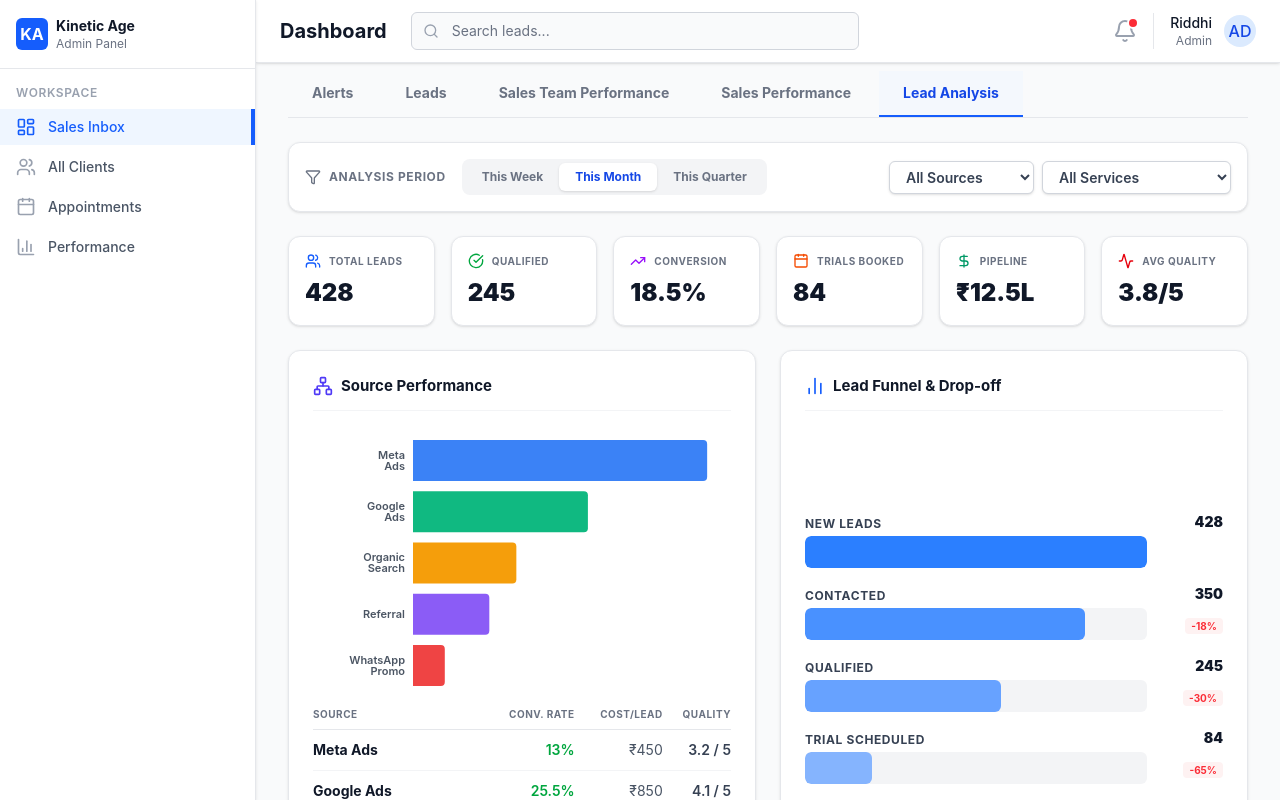
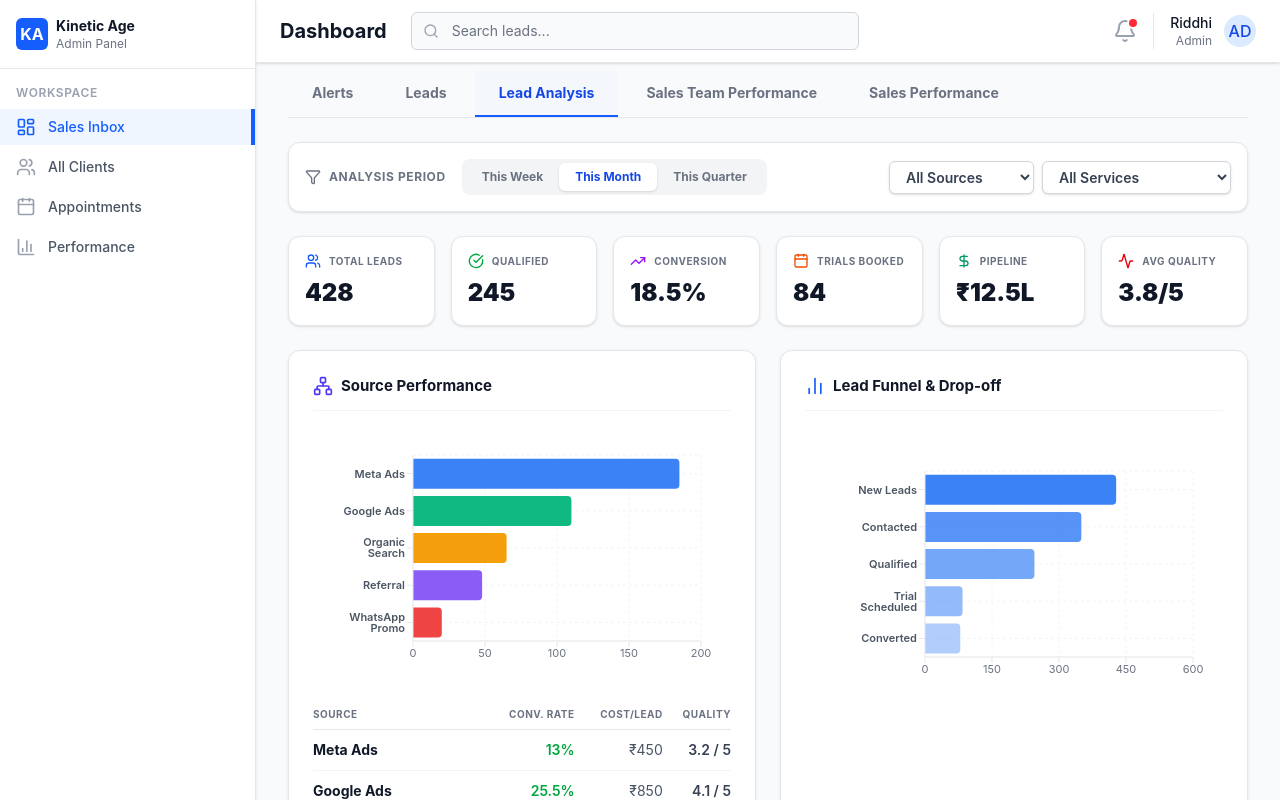
Before and after one commit to vidula18/kinetic-dashboard, a React (Vite) app: page / in a window 1280 px wide. Both pictures are taken after a click on the button "Lead Analysis". Built offline with nearby package versions, Linux system fonts and the light colour scheme.

Commit message:
Move Lead Analysis tab and ensure graphs are deployed

```diff
--- a/src/App.tsx
+++ b/src/App.tsx
@@ -141,6 +141,13 @@ export default function App() {
               Leads
             </button>
             <button
+              onClick={() => setActiveTab('LeadAnalysis')}
+              className={`px-6 py-3 text-sm font-bold transition-all whitespace-nowrap border-b-2 ${
+                activeTab === 'LeadAnalysis' ? 'border-blue-600 text-blue-700 bg-blue-50/50' : 'border-transparent text-gray-500 hover:text-gray-900 hover:border-gray-300'
+              }`}>
+              Lead Analysis
+            </button>
+            <button
               onClick={() => setActiveTab('SalesTeamPerformance')}
               className={`px-6 py-3 text-sm font-bold transition-all whitespace-nowrap border-b-2 ${
                 activeTab === 'SalesTeamPerformance' ? 'border-blue-600 text-blue-700 bg-blue-50/50' : 'border-transparent text-gray-500 hover:text-gray-900 hover:border-gray-300'
@@ -153,13 +160,6 @@ export default function App() {
                 activeTab === 'SalesPerformance' ? 'border-blue-600 text-blue-700 bg-blue-50/50' : 'border-transparent text-gray-500 hover:text-gray-900 hover:border-gray-300'
               }`}>
               Sales Performance
-            </button>
-            <button
-              onClick={() => setActiveTab('LeadAnalysis')}
-              className={`px-6 py-3 text-sm font-bold transition-all whitespace-nowrap border-b-2 ${
-                activeTab === 'LeadAnalysis' ? 'border-blue-600 text-blue-700 bg-blue-50/50' : 'border-transparent text-gray-500 hover:text-gray-900 hover:border-gray-300'
-              }`}>
-              Lead Analysis
             </button>
           </div>
 
--- a/src/components/LeadAnalysis.tsx
+++ b/src/components/LeadAnalysis.tsx
@@ -7,7 +7,7 @@ import {
   MOCK_COMBINATION_METRICS,
   MOCK_FUNNEL_STAGES
 } from '../data/mockAnalysis';
-import { BarChart, Bar, XAxis, YAxis, Tooltip, ResponsiveContainer, Cell } from 'recharts';
+import { BarChart, Bar, XAxis, YAxis, Tooltip, ResponsiveContainer, Cell, CartesianGrid } from 'recharts';
 
 function formatINR(amount: number) {
   if (amount >= 100000) return `₹${(amount / 100000).toFixed(1)}L`;
@@ -16,8 +16,6 @@ function formatINR(amount: number) {
 
 export function LeadAnalysis() {
   const [dateRange, setDateRange] = useState('This Month');
-
-  const maxFunnelCount = Math.max(...MOCK_FUNNEL_STAGES.map(s => s.count));
 
   return (
     <div className="mx-4 sm:mx-6 lg:mx-8 mb-12 mt-4 space-y-6 animate-in fade-in duration-300">
@@ -116,9 +114,10 @@ export function LeadAnalysis() {
 
           <div className="h-64 mb-4">
             <ResponsiveContainer width="100%" height="100%">
-              <BarChart data={MOCK_SOURCE_METRICS} layout="vertical" margin={{ top: 0, right: 0, left: 40, bottom: 0 }}>
-                <XAxis type="number" hide />
-                <YAxis dataKey="source" type="category" axisLine={false} tickLine={false} tick={{ fontSize: 11, fill: '#4b5563', fontWeight: 600 }} />
+              <BarChart data={MOCK_SOURCE_METRICS} layout="vertical" margin={{ top: 20, right: 30, left: 40, bottom: 20 }}>
+                <CartesianGrid strokeDasharray="3 3" horizontal={true} vertical={true} stroke="#f3f4f6" />
+                <XAxis type="number" tick={{ fontSize: 11, fill: '#6b7280' }} axisLine={{ stroke: '#e5e7eb' }} tickLine={{ stroke: '#e5e7eb' }} />
+                <YAxis dataKey="source" type="category" axisLine={{ stroke: '#e5e7eb' }} tickLine={{ stroke: '#e5e7eb' }} tick={{ fontSize: 11, fill: '#4b5563', fontWeight: 600 }} />
                 <Tooltip
                   cursor={{ fill: '#f3f4f6' }}
                   contentStyle={{ borderRadius: '8px', border: '1px solid #e5e7eb', boxShadow: '0 4px 6px -1px rgba(0, 0, 0, 0.1)' }}
@@ -164,34 +163,24 @@ export function LeadAnalysis() {
             <h3 className="text-[15px] font-bold text-gray-900">Lead Funnel & Drop-off</h3>
           </div>
 
-          <div className="flex-1 flex flex-col justify-center space-y-4 py-4">
-            {MOCK_FUNNEL_STAGES.map((stage, idx) => {
-              const widthPct = Math.max(5, (stage.count / maxFunnelCount) * 100);
-              return (
-                <div key={idx} className="flex flex-col">
-                  <div className="flex justify-between items-end mb-1">
-                    <span className="text-xs font-bold text-gray-700 uppercase tracking-wider">{stage.stage}</span>
-                    <span className="text-sm font-black text-gray-900">{stage.count}</span>
-                  </div>
-                  <div className="flex items-center gap-3">
-                    <div className="flex-1 bg-gray-100 h-8 rounded-md overflow-hidden relative">
-                      <div
-                        className="h-full bg-blue-500 rounded-md transition-all duration-500"
-                        style={{ width: `${widthPct}%`, opacity: 1 - (idx * 0.15) }}
-                      />
-                    </div>
-                    {idx > 0 && (
-                      <div className="w-16 text-right">
-                        <span className="text-[10px] font-bold text-red-500 bg-red-50 px-1.5 py-0.5 rounded">
-                          -{stage.dropoffRate}
-                        </span>
-                      </div>
-                    )}
-                    {idx === 0 && <div className="w-16" />}
-                  </div>
-                </div>
-              );
-            })}
+          <div className="h-64 mt-4 mb-4">
+            <ResponsiveContainer width="100%" height="100%">
+              <BarChart data={MOCK_FUNNEL_STAGES} layout="vertical" margin={{ top: 20, right: 30, left: 60, bottom: 20 }}>
+                <CartesianGrid strokeDasharray="3 3" horizontal={true} vertical={true} stroke="#f3f4f6" />
+                <XAxis type="number" tick={{ fontSize: 11, fill: '#6b7280' }} axisLine={{ stroke: '#e5e7eb' }} tickLine={{ stroke: '#e5e7eb' }} />
+                <YAxis dataKey="stage" type="category" axisLine={{ stroke: '#e5e7eb' }} tickLine={{ stroke: '#e5e7eb' }} tick={{ fontSize: 11, fill: '#4b5563', fontWeight: 600 }} />
+                <Tooltip
+                  cursor={{ fill: '#f3f4f6' }}
+                  contentStyle={{ borderRadius: '8px', border: '1px solid #e5e7eb', boxShadow: '0 4px 6px -1px rgba(0, 0, 0, 0.1)' }}
+                  labelStyle={{ fontWeight: 'bold', color: '#111827', marginBottom: '4px' }}
+                />
+                <Bar dataKey="count" name="Leads" fill="#3b82f6" radius={[0, 4, 4, 0]}>
+                  {MOCK_FUNNEL_STAGES.map((_, index) => (
+                    <Cell key={`cell-${index}`} fillOpacity={1 - (index * 0.15)} />
+                  ))}
+                </Bar>
+              </BarChart>
+            </ResponsiveContainer>
           </div>
         </div>
       </div>
--- a/src/components/SalesPerformance.tsx
+++ b/src/components/SalesPerformance.tsx
@@ -1,5 +1,6 @@
 import { useState, useMemo } from 'react';
 import { Sparkles, BarChart2, IndianRupee, Clock, AlertTriangle, TrendingUp, TrendingDown, Filter, X } from 'lucide-react';
+import { BarChart, Bar, XAxis, YAxis, Tooltip, ResponsiveContainer, CartesianGrid, Cell } from 'recharts';
 import { PERF_DATA, type PerfData, type SalespersonPerformance } from '../data/mockPerformance';
 
 const LABEL_COLORS: Record<string, string> = {
@@ -90,7 +91,6 @@ export function SalesPerformance({ onNavigateToLead }: { onNavigateToLead?: (nam
     ...LABEL_KEYS.map(l => ({ label: l, n: slice.labelDist[l] || 0, color: LABEL_COLORS[l] })),
     { label: 'Converted', n: slice.conversions, conv: true }
   ];
-  const fMax = slice.leads || 1;
   const convRate = slice.leads ? Math.round((slice.conversions / slice.leads) * 100) : 0;
 
   const missCount = slice.misses.reminder.length + slice.misses.fresh.length + slice.misses.cold.length;
@@ -203,23 +203,24 @@ export function SalesPerformance({ onNavigateToLead }: { onNavigateToLead?: (nam
             <span className="text-[10px] text-gray-500 font-bold uppercase tracking-wide bg-gray-100 px-2 py-0.5 rounded-full">{PERIOD_LABELS[period]}</span>
           </div>
 
-          <div className="space-y-3 mb-6">
-            {funnelStages.map((st, idx) => (
-              <div key={idx} className="flex items-center text-xs">
-                <span className={`w-20 font-bold ${st.conv ? 'text-green-700' : st.all ? 'text-blue-700' : 'text-gray-600'}`}>{st.label}</span>
-                <div className="flex-1 mx-3 bg-gray-50 rounded-md overflow-hidden flex items-center">
-                  <div
-                    className={`h-6 rounded-r-md transition-all ${st.conv ? 'bg-green-500' : st.all ? 'bg-blue-500' : ''}`}
-                    style={{
-                      width: `${Math.max(2, (st.n / fMax) * 100)}%`,
-                      backgroundColor: st.color,
-                      opacity: st.color ? 0.9 : 1
-                    }}
-                  />
-                </div>
-                <span className={`w-10 text-right font-black ${st.conv ? 'text-green-700' : st.all ? 'text-blue-700' : 'text-gray-900'}`}>{st.n}</span>
-              </div>
-            ))}
+          <div className="h-64 mt-4 mb-4">
+            <ResponsiveContainer width="100%" height="100%">
+              <BarChart data={funnelStages} layout="vertical" margin={{ top: 20, right: 30, left: 80, bottom: 20 }}>
+                <CartesianGrid strokeDasharray="3 3" horizontal={true} vertical={true} stroke="#f3f4f6" />
+                <XAxis type="number" tick={{ fontSize: 11, fill: '#6b7280' }} axisLine={{ stroke: '#e5e7eb' }} tickLine={{ stroke: '#e5e7eb' }} />
+                <YAxis dataKey="label" type="category" axisLine={{ stroke: '#e5e7eb' }} tickLine={{ stroke: '#e5e7eb' }} tick={{ fontSize: 11, fill: '#4b5563', fontWeight: 600 }} />
+                <Tooltip
+                  cursor={{ fill: '#f3f4f6' }}
+                  contentStyle={{ borderRadius: '8px', border: '1px solid #e5e7eb', boxShadow: '0 4px 6px -1px rgba(0, 0, 0, 0.1)' }}
+                  labelStyle={{ fontWeight: 'bold', color: '#111827', marginBottom: '4px' }}
+                />
+                <Bar dataKey="n" name="Leads" radius={[0, 4, 4, 0]}>
+                  {funnelStages.map((entry, index) => (
+                    <Cell key={`cell-${index}`} fill={entry.color || '#e5e7eb'} />
+                  ))}
+                </Bar>
+              </BarChart>
+            </ResponsiveContainer>
           </div>
 
           <div className="bg-gray-50 border border-gray-100 rounded-lg p-3 text-center text-xs font-semibold text-gray-600">
--- a/src/components/SalesTeamPerformance.tsx
+++ b/src/components/SalesTeamPerformance.tsx
@@ -1,7 +1,7 @@
 import { useState } from 'react';
 import { Phone, Clock, Sparkles, ChevronDown, ChevronRight, TrendingUp, TrendingDown } from 'lucide-react';
 import { WEEKLY_CALLERS, type WeeklyCaller } from '../data/mockPerformance';
-import { BarChart, Bar, XAxis, YAxis, Tooltip, ResponsiveContainer } from 'recharts';
+import { BarChart, Bar, XAxis, YAxis, Tooltip, ResponsiveContainer, CartesianGrid, Cell } from 'recharts';
 
 const LABEL_COLORS: Record<string, string> = {
   'Try 1': '#10b981',
@@ -78,17 +78,18 @@ function DayChart({ days }: { days: [string, number][] }) {
   return (
     <div className="h-32 mt-4 w-full">
       <ResponsiveContainer width="100%" height="100%">
-        <BarChart data={chartData} margin={{ top: 10, right: 0, left: -25, bottom: 0 }}>
+        <BarChart data={chartData} margin={{ top: 20, right: 0, left: -25, bottom: 0 }}>
+          <CartesianGrid strokeDasharray="3 3" vertical={false} stroke="#f3f4f6" />
           <XAxis
             dataKey="name"
-            axisLine={false}
-            tickLine={false}
+            axisLine={{ stroke: '#e5e7eb' }}
+            tickLine={{ stroke: '#e5e7eb' }}
             tick={{ fontSize: 10, fill: '#6b7280', fontWeight: 600 }}
             dy={5}
           />
           <YAxis
-            axisLine={false}
-            tickLine={false}
+            axisLine={{ stroke: '#e5e7eb' }}
+            tickLine={{ stroke: '#e5e7eb' }}
             tick={{ fontSize: 10, fill: '#9ca3af', fontWeight: 500 }}
             tickCount={4}
           />
@@ -107,25 +108,28 @@ function DayChart({ days }: { days: [string, number][] }) {
 }
 
 function LabelDistChart({ dist }: { dist: Record<string, number> }) {
-  const total = Object.values(dist).reduce((a, b) => a + b, 0) || 1;
+  const chartData = LABEL_KEYS.map(l => ({ name: l, value: dist[l] || 0, color: LABEL_COLORS[l] }));
+
   return (
-    <div className="space-y-2.5 mt-4">
-      {LABEL_KEYS.map(l => {
-        const n = dist[l] || 0;
-        const pct = Math.max(2, Math.round((n / total) * 100));
-        return (
-          <div key={l} className="flex items-center text-xs">
-            <span className="w-24 font-semibold text-gray-600 truncate" title={l}>{l}</span>
-            <div className="flex-1 mx-3 h-2 bg-gray-100 rounded-full overflow-hidden">
-              <div
-                className="h-full rounded-full"
-                style={{ width: `${pct}%`, backgroundColor: LABEL_COLORS[l] }}
-              />
-            </div>
-            <span className="w-6 text-right font-bold text-gray-800">{n}</span>
-          </div>
-        );
-      })}
+    <div className="h-40 mt-4 w-full">
+      <ResponsiveContainer width="100%" height="100%">
+        <BarChart layout="vertical" data={chartData} margin={{ top: 10, right: 30, left: 30, bottom: 0 }}>
+          <CartesianGrid strokeDasharray="3 3" horizontal={true} vertical={true} stroke="#f3f4f6" />
+          <XAxis type="number" axisLine={{ stroke: '#e5e7eb' }} tickLine={{ stroke: '#e5e7eb' }} tick={{ fontSize: 10, fill: '#6b7280' }} />
+          <YAxis type="category" dataKey="name" axisLine={{ stroke: '#e5e7eb' }} tickLine={{ stroke: '#e5e7eb' }} tick={{ fontSize: 10, fill: '#4b5563', fontWeight: 600 }} width={80} />
+          <Tooltip
+            cursor={{ fill: '#f3f4f6' }}
+            contentStyle={{ borderRadius: '8px', border: '1px solid #e5e7eb', boxShadow: '0 4px 6px -1px rgba(0, 0, 0, 0.1)', fontSize: '12px', fontWeight: 'bold' }}
+            formatter={(value: any) => [`${value} leads`, 'Count']}
+            labelStyle={{ color: '#6b7280', marginBottom: '4px' }}
+          />
+          <Bar dataKey="value" name="Leads" radius={[0, 4, 4, 0]}>
+            {chartData.map((entry, index) => (
+              <Cell key={`cell-${index}`} fill={entry.color} />
+            ))}
+          </Bar>
+        </BarChart>
+      </ResponsiveContainer>
     </div>
   );
 }
```
